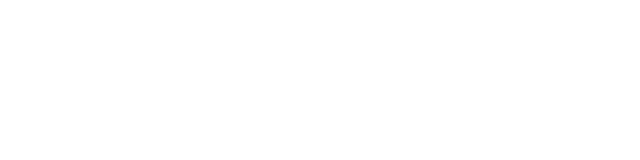
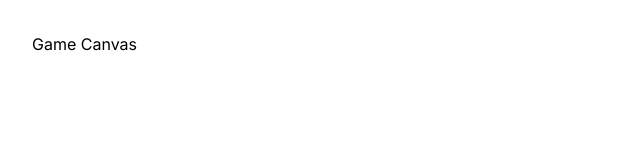
Before and after one commit to king8fisher/parcheesi, a Next.js app: page / in a window 1280 px wide. Shown: the top 160 px of the page, without its empty margins (0-640 px from the left). Built offline with nearby package versions, Linux system fonts and the light colour scheme.

Commit message:
prepare no ssr canvas

```diff
--- a/src/app/layout.tsx
+++ b/src/app/layout.tsx
@@ -5,8 +5,8 @@
 const inter = Inter({ subsets: ["latin"] });
 
 export const metadata: Metadata = {
-  title: "Create Next App",
-  description: "Generated by create next app",
+  title: "Parcheesi",
+  description: "Parcheesi Board Game",
 };
 
 export default function RootLayout({
--- a/src/app/page.tsx
+++ b/src/app/page.tsx
@@ -1,7 +1,16 @@
+import dynamic from 'next/dynamic';
+import GameCanvas from "../components/GameCanvas";
+
+const GameCanvasNoSSR = dynamic(() => import('../components/GameCanvas'), { ssr: false, loading: () => <div>Loading...</div> });
+
+// const GameCanvasNoSSR = dynamic(() => Promise.resolve(GameCanvas), {
+//   ssr: false,
+// });
 
 export default function Home() {
   return (
-    <main className="flex min-h-screen flex-col items-center justify-between p-24">
+    <main className="h-screen w-screen">
+      <GameCanvas />
     </main>
   );
 }
--- /dev/null
+++ b/src/components/GameCanvas.tsx
@@ -0,0 +1,13 @@
+"use client";
+
+import { useEffect, useState } from "react";
+
+const GameCanvas = () => {
+  useEffect(() => {
+  });
+  return (<div className="p-8">
+    Game Canvas
+  </div>);
+};
+
+export default GameCanvas;;
```
